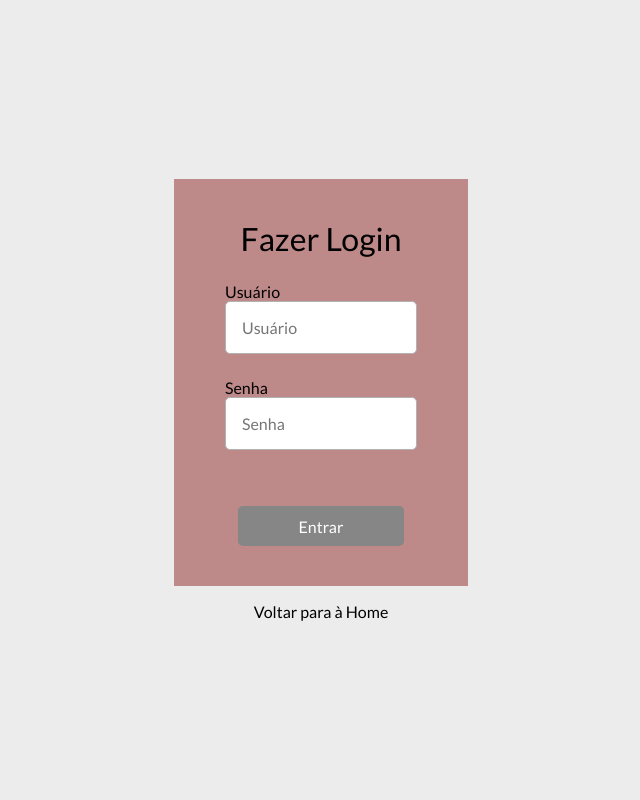
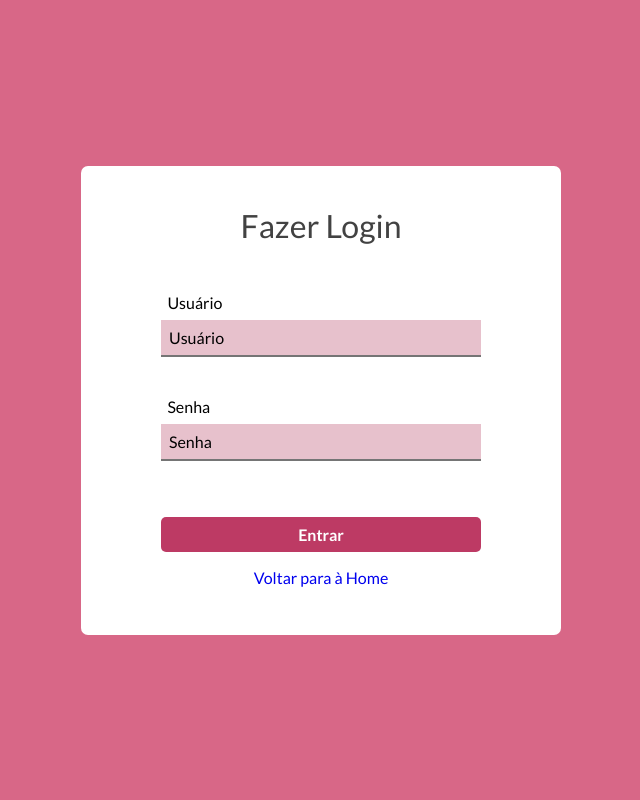
Before and after one commit to Bewwwy/TCC, a PHP site: page /pages/login.php in a window 1280 px wide. Shown: the whole page, without its empty margins (319-959 px from the left). Run offline with PHP 8.4, Linux system fonts and the light colour scheme.

Commit message:
login adm css

```diff
--- a/site/css/login.css
+++ b/site/css/login.css
@@ -14,23 +14,23 @@
     text-align: center;
 }
 
-body {
+
+
+html {
+    background-color: rgb(216, 103, 135);
     display: flex;
     flex-direction: column;
     justify-content: center;
     align-items: center;
     min-height: 100vh;
-    background-color: var(--l_grey);
+    /* background-color: var(--l_grey); */
 }
 
-:root {
-    --l_grey: rgb(236, 236, 236);
-}
-
-.page {
+/*
+.login {
     background-color: rgb(190, 137, 137);
     width: 30%;
-    height: 60%;
+    height: 50%;
     width: fit-content;
     height: fit-content;
     padding: 4vh 4vw;
@@ -44,33 +44,23 @@ body {
 
 h1 {
     font-size: xx-large;
-    margin: 1vh 0 2vh 0;
+    margin-bottom: 0.5rem;
 }
 
 form {
     display: flex;
     flex-direction: column;
-    height: 35vh;
     width: 15vw;
 }
 
 label {
     align-self: flex-start;
-    margin: 1vh 0 1vh;
+    margin: 2vh 0 1vh;
     flex-direction: column;
-}
-
-#lb1 {
-    margin-top: -0.5em;
-}
-
-#lb2 {
-    margin-top: -0.5em;
 }
 
 input {
     padding: 1rem;
-    margin: 1vh 0 2vh 0;
     text-align: left;
     background-color: rgb(255, 255, 255);
     border-radius: 5px;
@@ -89,10 +79,10 @@ a:hover{
 
 #btnadm {
     padding: 0.5rem;
-    margin: 5vh 0 1vh 0;
+    margin-top: 3vh;
     text-align: center;
     align-self: center;
-    width: 13vw;
+    width: 7vw;
     height: 5vh;
     background-color: rgb(134, 134, 134);
     color: rgb(255, 255, 255);
@@ -104,4 +94,101 @@ a:hover{
 #btnadm:hover{
     background-color: rgb(116, 116, 116);
     transition: 0.3s ease;
+} */
+
+.login {
+    background-color: white;
+    width: 30rem;
+    max-width: 100vw;
+    height: fit-content;
+    overflow: hidden;
+    border-radius: 7px;
 }
+
+form {
+    display: flex;
+    flex-direction: column;
+    flex-wrap: wrap;
+    justify-content: center;
+    align-items: center;
+}
+
+h1 {
+    font-size: 2rem;
+    margin-top: 5vh;
+    margin-bottom: 3vh;
+    color: rgb(66, 66, 66);
+}
+
+.row {
+    /* background-color: yellow; */
+    width: 20rem;
+    max-width: 100vw;
+    display: flex;
+    flex-direction: column;
+    margin: 2vh 0;
+}
+
+label {
+    text-align: left;
+    margin: 1vh 0;
+    margin-left: .4rem;
+}
+
+input {
+    /* background-color: rgb(216, 133, 156); */
+    background-color: rgb(231, 193, 204);
+    max-width: 100vw;
+    padding: .5rem;
+    border-bottom: 2px rgb(117, 117, 117) solid;
+    text-align: left;
+    /* border-radius: 5px; */
+    /* color: black; */
+}
+
+input:focus {
+    border-bottom: 2px rgb(211, 84, 105) solid;
+    transition: .9s ease;
+}
+
+input::placeholder {
+    color: black;
+    /* place-content: none; */
+}
+
+input:-webkit-autofill,
+input:-webkit-autofill:hover,
+input:-webkit-autofill:focus {
+    border-bottom: 2px rgb(211, 84, 105) solid;
+    -webkit-text-fill-color: rgb(55, 55, 55);
+    -webkit-box-shadow: 0 0 0px 1000px rgb(231, 193, 204) inset;
+    transition: background-color 5000s ease-in-out 0s;
+}
+
+#btnadm {
+    background-color: rgb(189, 58, 100);
+    width: 20rem;
+    max-width: 100vw;
+    padding: .5rem;
+    margin-top: 5vh;
+    font-weight: bold;
+    border-radius: 5px;
+    color: white;
+    transition: .9s ease;
+}
+
+#btnadm:hover {
+    background-color: rgb(216, 103, 135);
+    cursor: pointer;
+    color: rgb(66, 66, 66);
+    transition: .5s ease;
+}
+
+a {
+    margin-top: 2vh;
+    margin-bottom: 6vh;
+}
+
+a:hover {
+    color: rgb(189, 58, 100);
+}
--- a/site/pages/c_adm.php
+++ b/site/pages/c_adm.php
@@ -27,6 +27,7 @@ require_once '../banco/adm/c_adm_view.php';
         ?>
         </form>
         <button id="btn">Cadastrar</button>
+        <a href="./CRUDADMs.php">Voltar</a>
     </div>
     <?php
 
--- a/site/pages/login.php
+++ b/site/pages/login.php
@@ -14,19 +14,22 @@ require_once '../banco/create_default.php';
     <title>Login</title>
 </head>
 <body>
-    <div class="page">
+    <div class="login">
         <h1>Fazer Login</h1>
         <form action="../banco/loginhandler.php" method="post">
-            <label for="user">Usuário</label>
-            <input type="text" name="user" id="lb1" placeholder="Usuário">
-            <label for="senha">Senha</label>
-            <input type="password" name="senha" id="lb2" placeholder="Senha">
+            <div class="row">
+                <label for="user">Usuário</label>
+                <input type="text" name="user" placeholder="Usuário">
+            </div>
+            <div class="row">
+                <label for="senha">Senha</label>
+                <input type="password" name="senha" placeholder="Senha">
+            </div>
+
             <button id="btnadm">Entrar</button>
+            <a href="../index.html">Voltar para à Home</a>
         </form>
     </div>
-
-    <a href="../index.html">Voltar para à Home</a>
-
     <?php
     check_erros_login();
 
```
